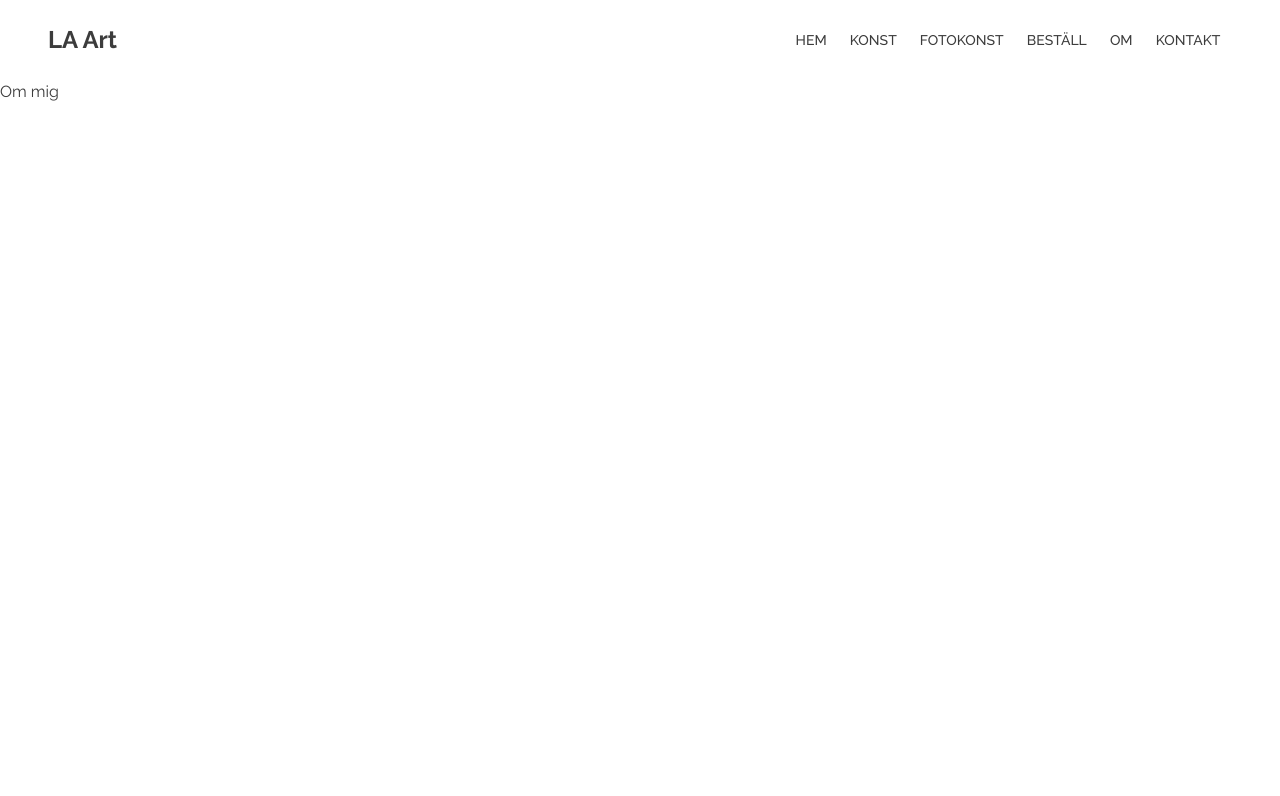
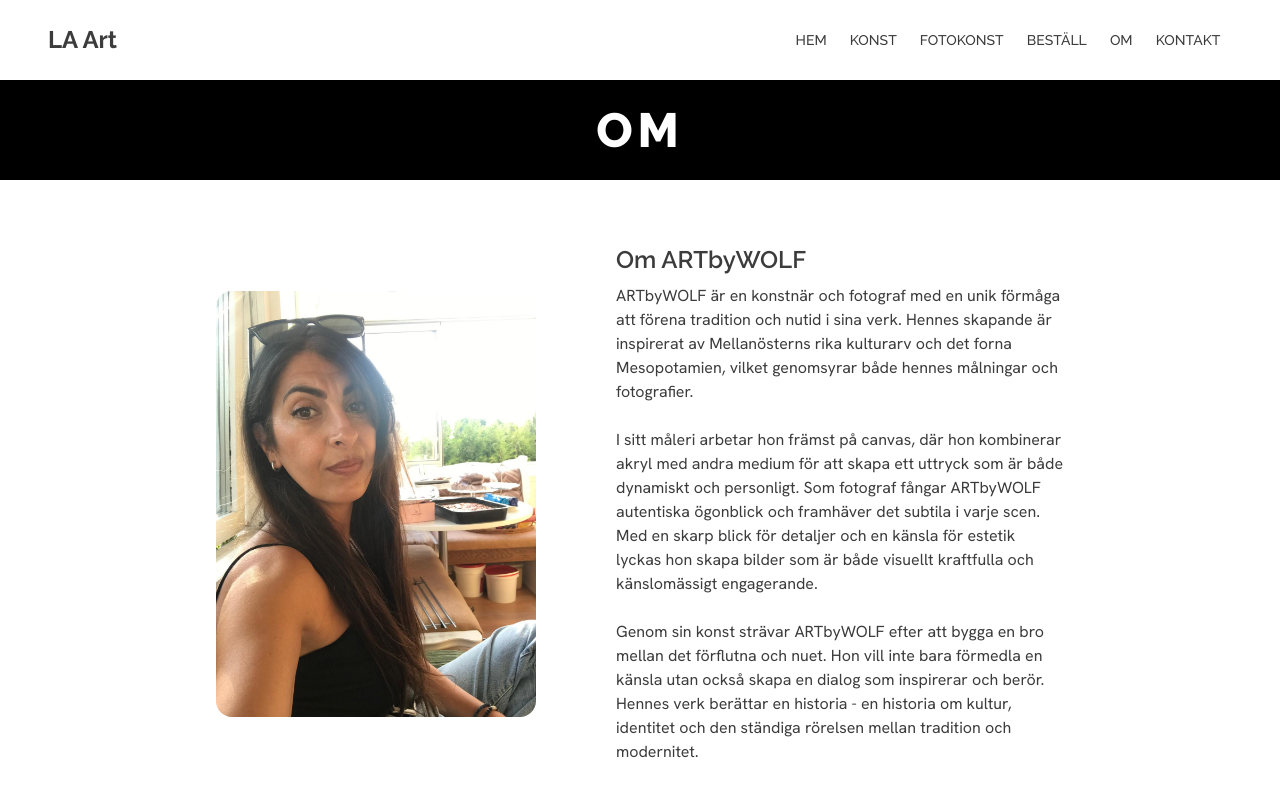
Before and after one commit to RozlinA/Art-Gallery-Degree-Project, a React (Vite) app: page /om in a window 1280 px wide. Shown: the top 796 px of the page. Built offline with nearby package versions, Linux system fonts and the light colour scheme; no server answers.

Commit message:
Add styling to About page

```diff
--- a/src/pages/About.tsx
+++ b/src/pages/About.tsx
@@ -1,7 +1,48 @@
+import AboutImage from "../assets/About.jpg";
+
 export const About = () => {
   return (
     <>
-      <h1>Om mig</h1>
+      <div className="w-screen h-screen max-h-[80px] md:max-h-[100px] bg-black flex flex-col justify-center items-center md:mb-2">
+        <h1 className="text-3xl md:text-5xl text-white font-extrabold tracking-widest">
+          OM
+        </h1>
+      </div>
+      <section className="w-screen flex justify-center items-center py-14">
+        <div className="w-full h-auto flex flex-col md:flex-row justify-center items-center gap-10 md:gap-20">
+          <div className="w-[85%] md:w-[25%]">
+            <img src={AboutImage} alt="" className="rounded-2xl" />
+          </div>
+          <div className="w-[85%] md:w-[35%]">
+            <h1 className="text-2xl font-semibold pb-2">Om ARTbyWOLF</h1>
+            <div className="w-full h-auto flex flex-col gap-6">
+              <p>
+                ARTbyWOLF är en konstnär och fotograf med en unik förmåga att
+                förena tradition och nutid i sina verk. Hennes skapande är
+                inspirerat av Mellanösterns rika kulturarv och det forna
+                Mesopotamien, vilket genomsyrar både hennes målningar och
+                fotografier.
+              </p>
+              <p>
+                I sitt måleri arbetar hon främst på canvas, där hon kombinerar
+                akryl med andra medium för att skapa ett uttryck som är både
+                dynamiskt och personligt. Som fotograf fångar ARTbyWOLF
+                autentiska ögonblick och framhäver det subtila i varje scen. Med
+                en skarp blick för detaljer och en känsla för estetik lyckas hon
+                skapa bilder som är både visuellt kraftfulla och känslomässigt
+                engagerande.
+              </p>
+              <p>
+                Genom sin konst strävar ARTbyWOLF efter att bygga en bro mellan
+                det förflutna och nuet. Hon vill inte bara förmedla en känsla
+                utan också skapa en dialog som inspirerar och berör. Hennes verk
+                berättar en historia - en historia om kultur, identitet och den
+                ständiga rörelsen mellan tradition och modernitet.
+              </p>
+            </div>
+          </div>
+        </div>
+      </section>
     </>
   );
 };
```
Also changed, not shown: src/assets/About.jpg (added).
